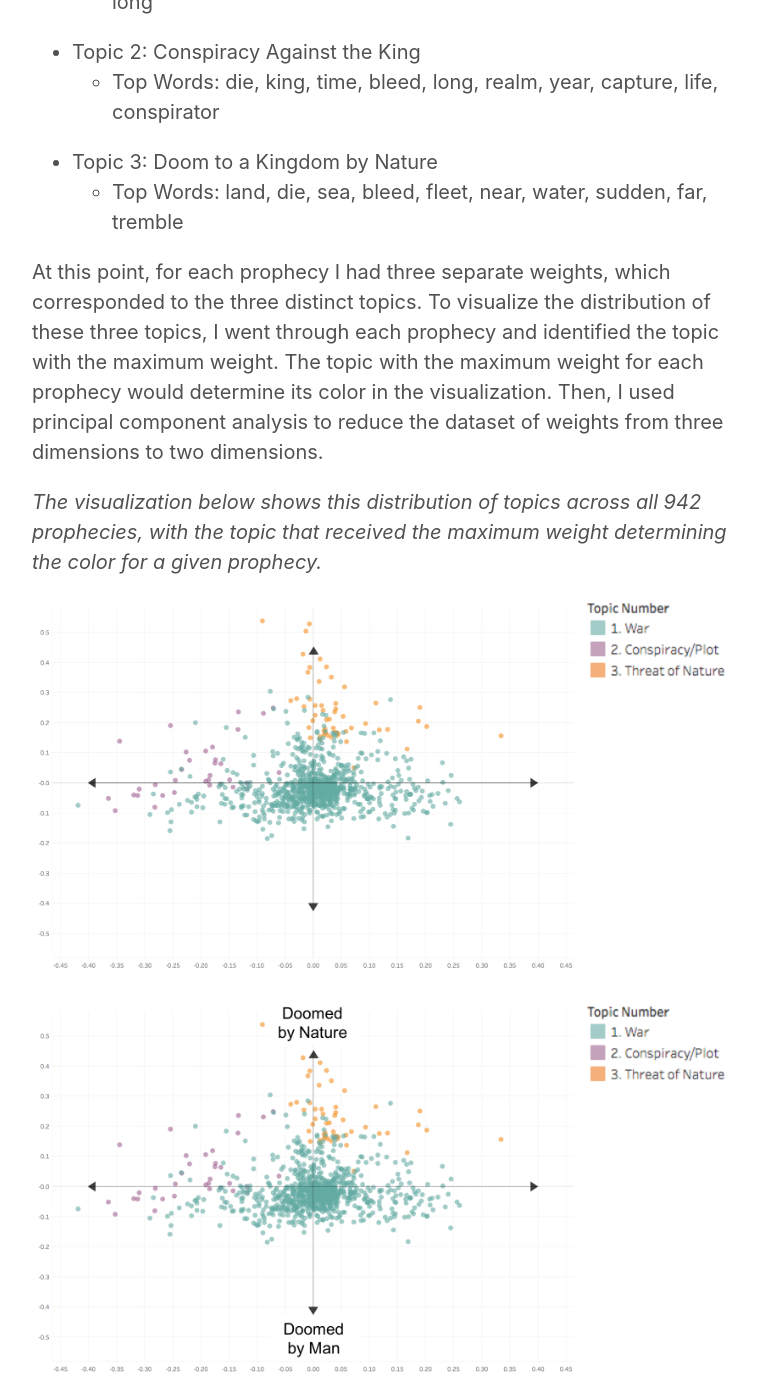
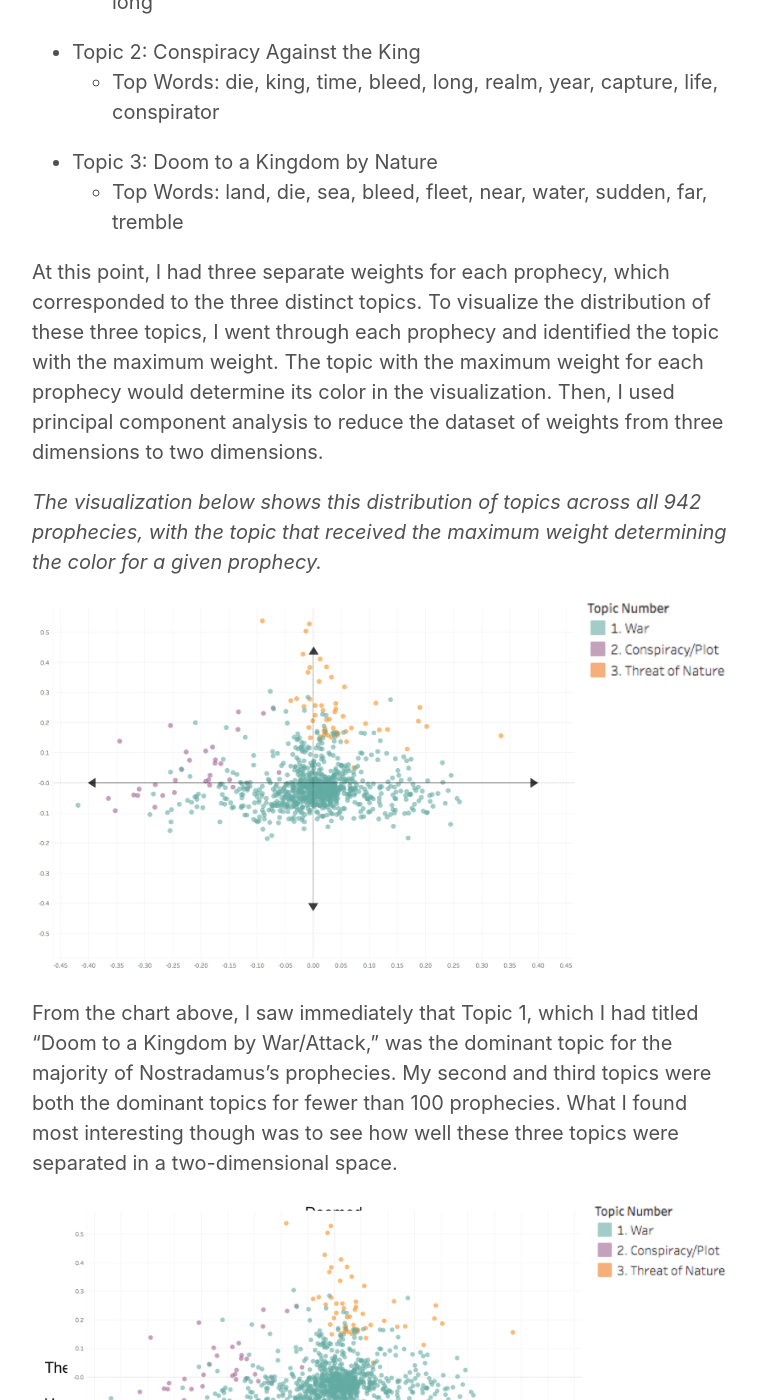
Before and after one commit to cyaris/cyaris.github.io-original, a Jekyll site: the page built from _posts/2018-11-18-post.md, in a window 1280 px wide and 1400 px high, scrolled down 2482 px. Shown: the whole window, without its empty margins (258-1015 px from the left). Built offline with Jekyll 4.4.1, drawn with Linux system fonts in a browser that asks for light colours.

Commit message:
More updates to Nostradamus blog post.

```diff
--- a/_posts/2018-11-18-post.md
+++ b/_posts/2018-11-18-post.md
@@ -30,12 +30,12 @@ Using truncated SVD with a TF-IDF vectorizer, I reduced the 770 words of "Les Pr
 * Topic  3: Doom to a Kingdom by Nature
   * Top Words: land, die, sea, bleed, fleet, near, water, sudden, far, tremble
 
-At this point, for each prophecy I had three separate weights, which corresponded to the three distinct topics. To visualize the distribution of these three topics, I went through each prophecy and identified the topic with the maximum weight. The topic with the maximum weight for each prophecy would determine its color in the visualization. Then, I used principal component analysis to reduce the dataset of weights from three dimensions to two dimensions.
+At this point, I had three separate weights for each prophecy, which corresponded to the three distinct topics. To visualize the distribution of these three topics, I went through each prophecy and identified the topic with the maximum weight. The topic with the maximum weight for each prophecy would determine its color in the visualization. Then, I used principal component analysis to reduce the dataset of weights from three dimensions to two dimensions.
 
 *The visualization below shows this distribution of topics across all 942 prophecies, with the topic that received the maximum weight determining the color for a given prophecy.*
 
 ![prophecy_topics_1]({{ site.url }}/images/prophecy_topics_1.png)
 
-![prophecy_topics_1]({{ site.url }}/images/prophecy_topics_2.png)
+From the chart above, I saw immediately that Topic 1, which I had titled "Doom to a Kingdom by War/Attack," was the dominant topic for the majority of Nostradamus's prophecies. My second and third topics were both the dominant topics for fewer than 100 prophecies. What I found most interesting though was to see how well these three topics were separated in a two-dimensional space.
 
 ![prophecy_topics_1]({{ site.url }}/images/prophecy_topics_3.png)
```
Also changed, not shown: images/prophecy_topics_3.png.
